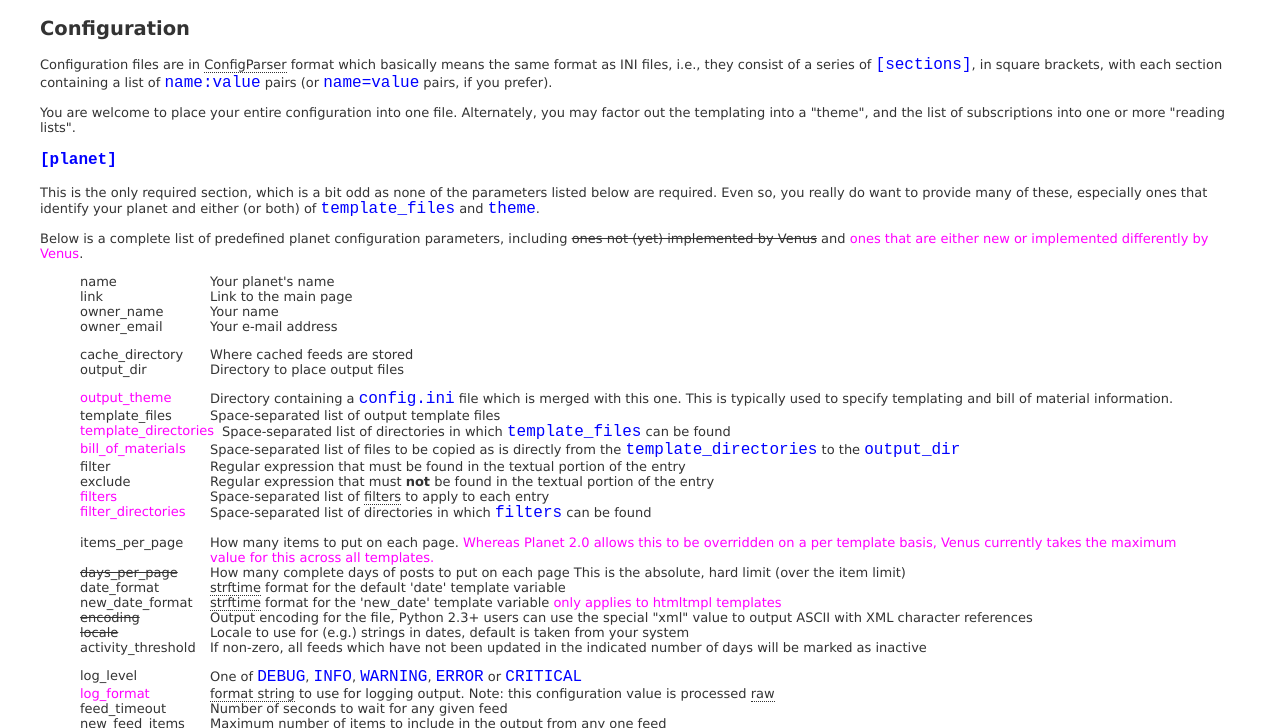
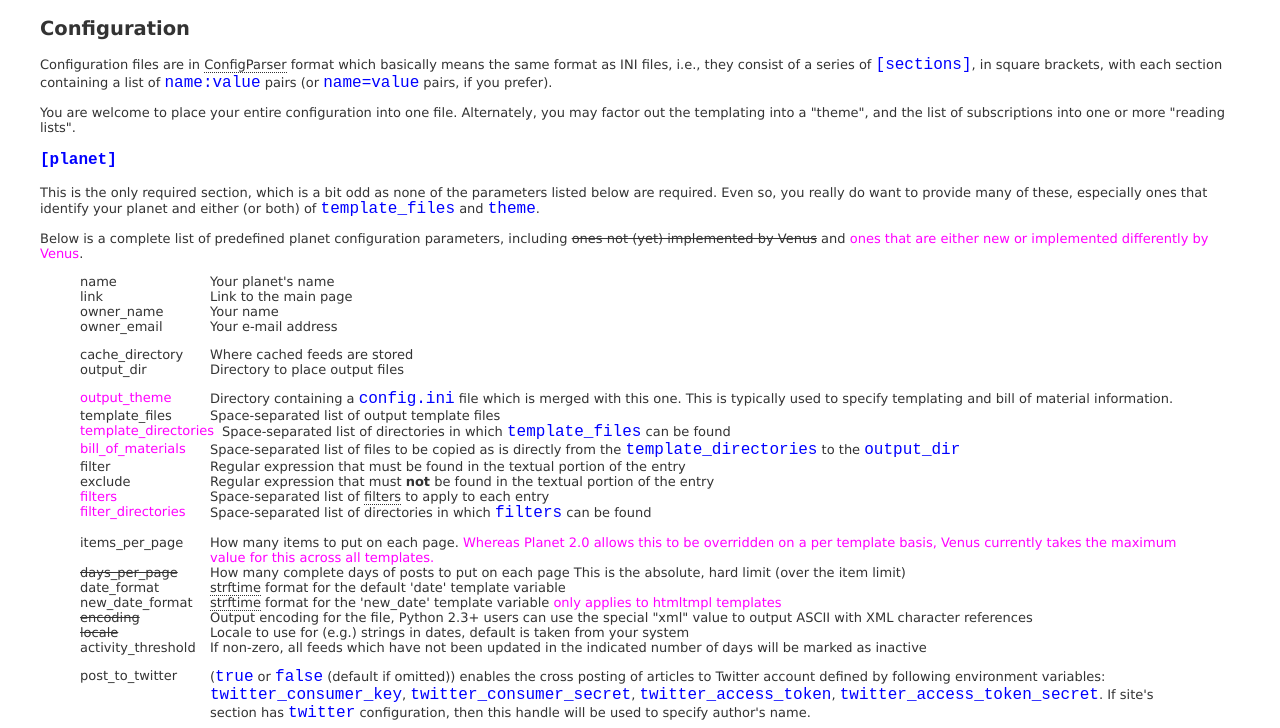
Before and after one commit to ghoseb/planet.clojure, a plain HTML site: page docs/config.html in a window 1280 px wide. Shown: the part 160-888 px from the top of the page. Drawn offline with Linux system fonts and the light colour scheme.

Commit message:
document changes

```diff
--- a/docs/config.html
+++ b/docs/config.html
@@ -95,6 +95,16 @@ number of days will be marked as inactive</dd>
 
 </dl>
 <dl class="compact code">
+  <dt>post_to_twitter</dt><dd>(<code>true</code> or <code>false</code> (default if
+    omitted)) enables the cross posting of articles to Twitter account defined by
+    following environment variables:
+    <code>twitter_consumer_key</code>, <code>twitter_consumer_secret</code>,
+    <code>twitter_access_token</code>, <code>twitter_access_token_secret</code>.
+    If site's section has <code>twitter</code> configuration, then this handle will be
+    used to specify author's name.</dd>
+</dl>
+
+<dl class="compact code">
 
 <dt>log_level</dt>
 <dd>One of <code>DEBUG</code>, <code>INFO</code>, <code>WARNING</code>, <code>ERROR</code> or <code>CRITICAL</code></dd>
```
